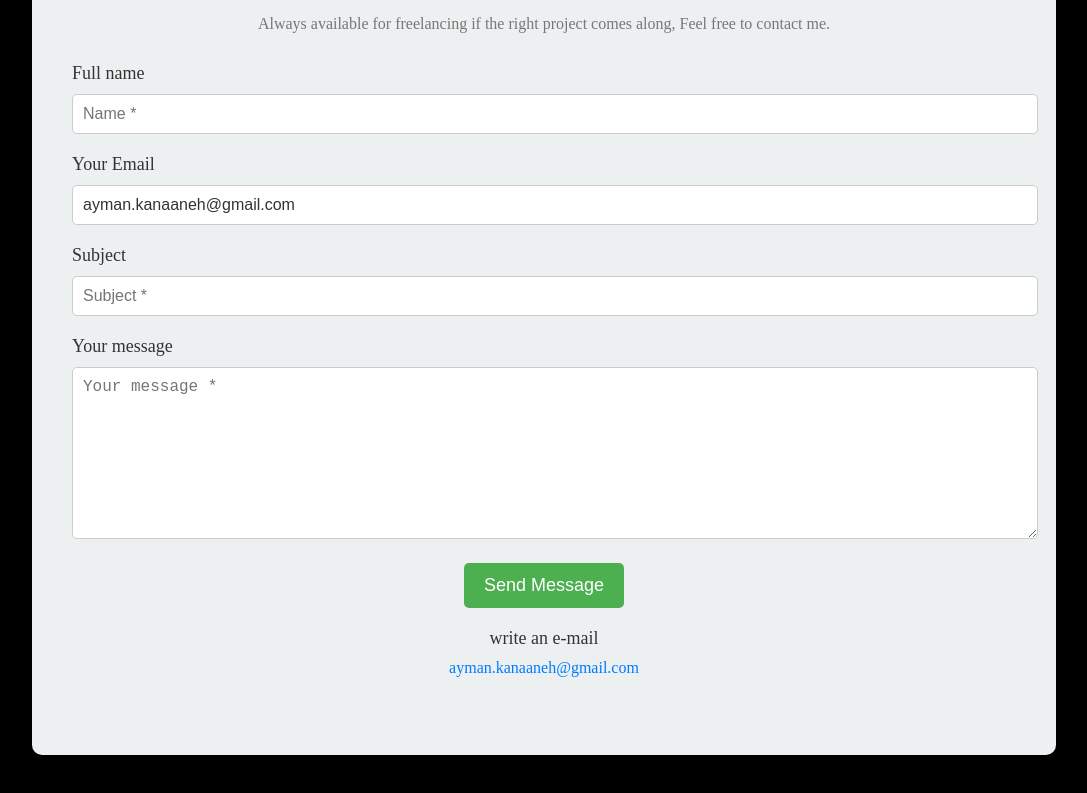
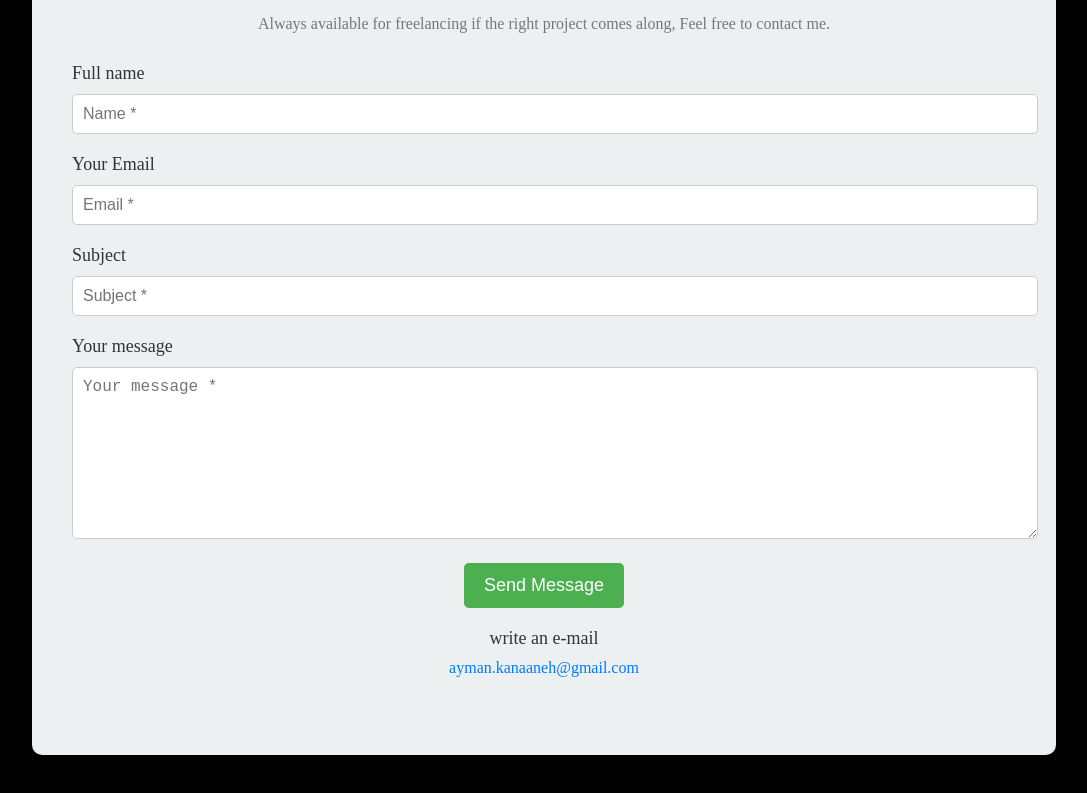
Before and after one commit to AymanKanaaneh/Portfolio, an Angular app: page / in a window 1280 px wide. Shown: the part 3488-4281 px from the top of the page, without its empty margins (96-1183 px from the left). Built offline with nearby package versions, Linux system fonts and the light colour scheme.

Commit message:
chore: email placeholder

```diff
--- a/src/app/contact/contact.component.ts
+++ b/src/app/contact/contact.component.ts
@@ -12,7 +12,7 @@ export class ContactComponent {
   form: FormGroup = this.fb.group({
     from_name: '',
     to_name: 'Admin',
-    from_email: 'ayman.kanaaneh@gmail.com',
+    from_email: '',
     subject: '',
     message: ''
   });
```
